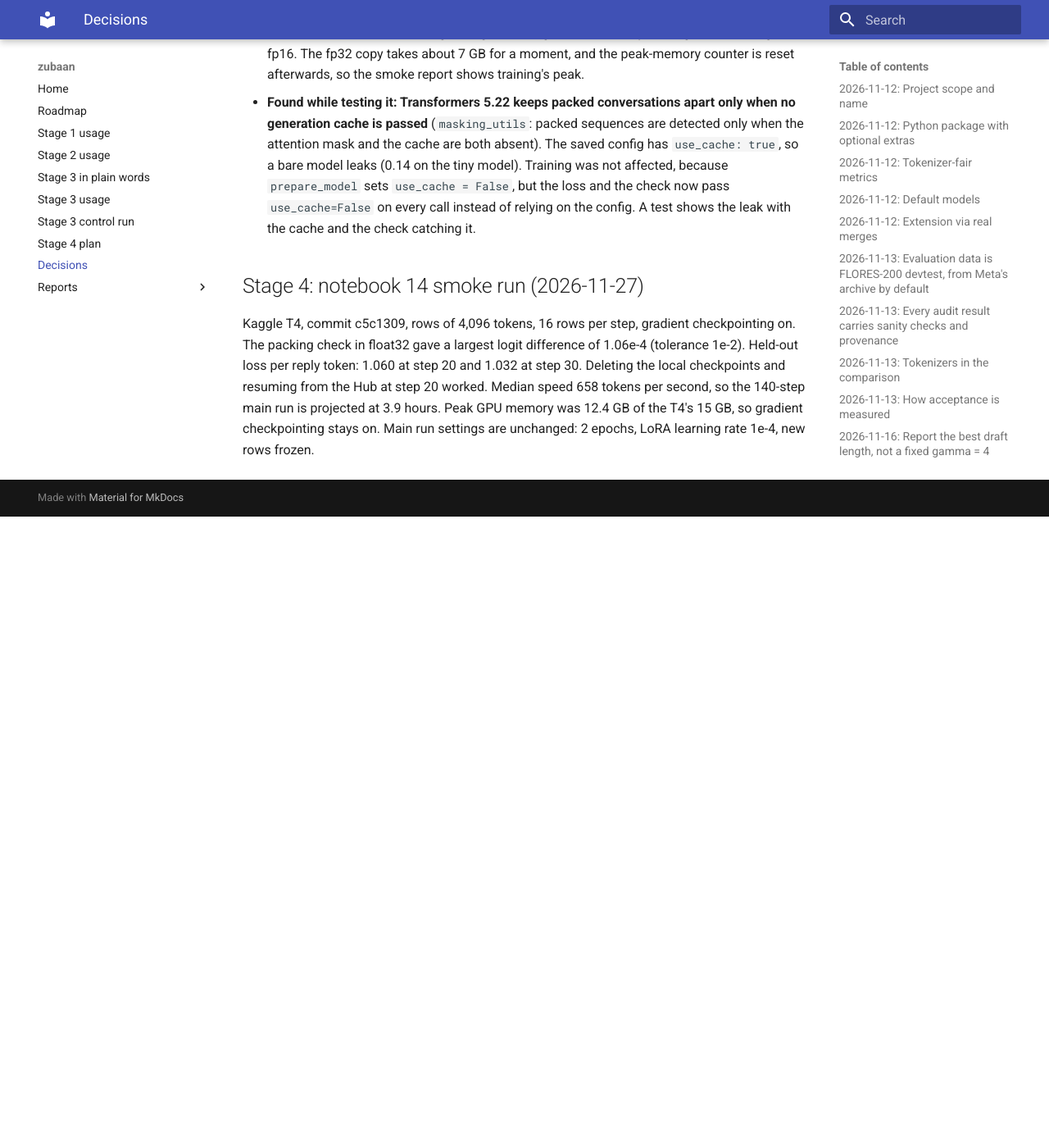
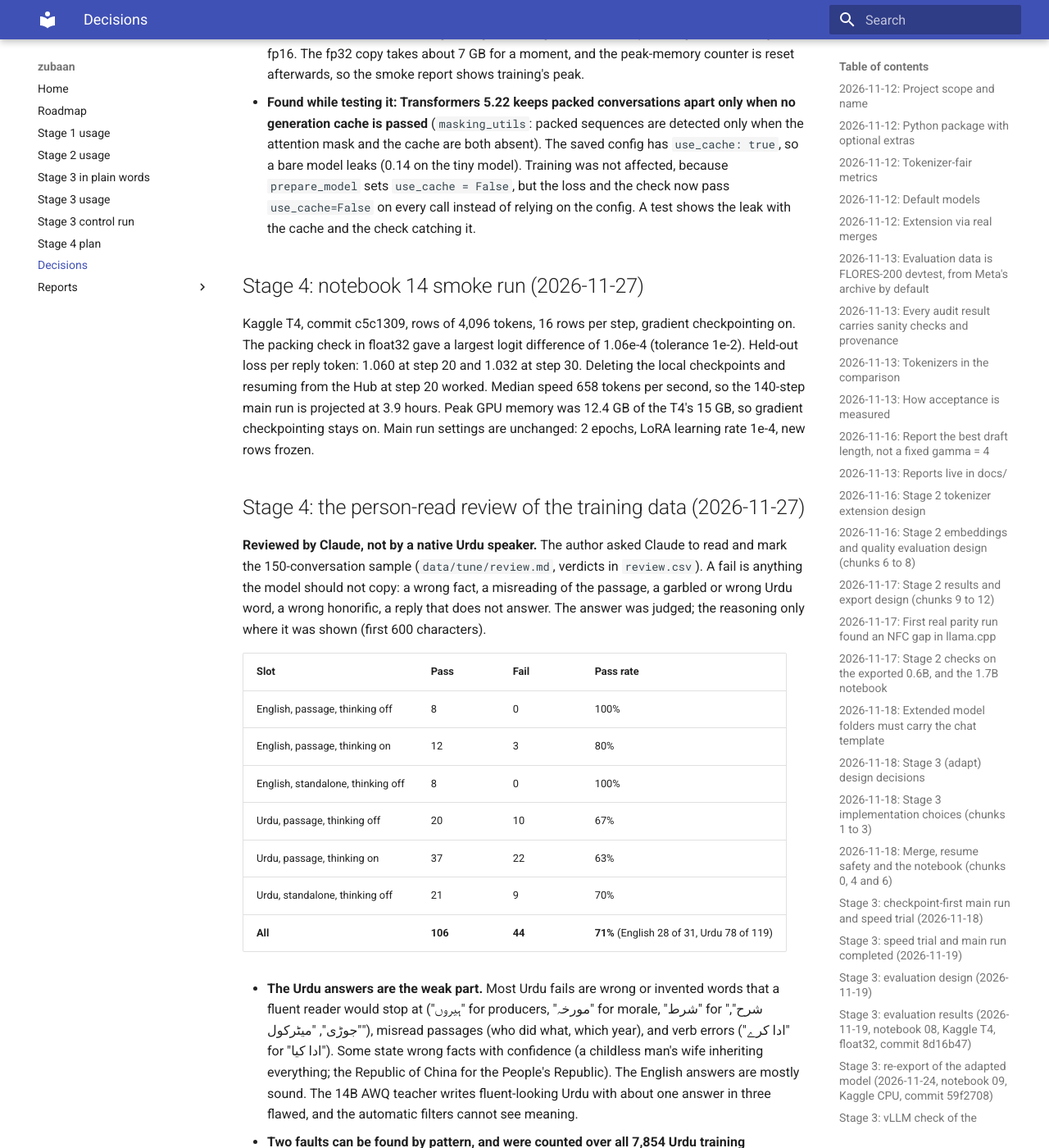
Before and after one commit to Hashir-Aziz123/zubaan, an MkDocs documentation site: the page built from docs/decisions.md, in a window 1280 px wide and 1400 px high, scrolled down 27113 px. Shown: the whole window at 82% size. Built offline with MkDocs 1.6.1 and Material for MkDocs 9.7.7, drawn with Linux system fonts in a browser that asks for light colours; before the commit the page ends 27743 px from its top, so only the background shows below that; some of the changed text lies outside the part shown.

Commit message:
docs: stage 4 review of the training data sample
Co-Authored-By: Claude Opus 5.5 <noreply@anthropic.com>

```diff
--- a/docs/decisions.md
+++ b/docs/decisions.md
@@ -381,3 +381,22 @@ The first smoke run of notebook 14 stopped before step 1: the packing check foun
 ## Stage 4: notebook 14 smoke run (2026-11-27)
 
 Kaggle T4, commit c5c1309, rows of 4,096 tokens, 16 rows per step, gradient checkpointing on. The packing check in float32 gave a largest logit difference of 1.06e-4 (tolerance 1e-2). Held-out loss per reply token: 1.060 at step 20 and 1.032 at step 30. Deleting the local checkpoints and resuming from the Hub at step 20 worked. Median speed 658 tokens per second, so the 140-step main run is projected at 3.9 hours. Peak GPU memory was 12.4 GB of the T4's 15 GB, so gradient checkpointing stays on. Main run settings are unchanged: 2 epochs, LoRA learning rate 1e-4, new rows frozen.
+
+## Stage 4: the person-read review of the training data (2026-11-27)
+
+**Reviewed by Claude, not by a native Urdu speaker.** The author asked Claude to read and mark the 150-conversation sample (`data/tune/review.md`, verdicts in `review.csv`). A fail is anything the model should not copy: a wrong fact, a misreading of the passage, a garbled or wrong Urdu word, a wrong honorific, a reply that does not answer. The answer was judged; the reasoning only where it was shown (first 600 characters).
+
+| Slot | Pass | Fail | Pass rate |
+| --- | --- | --- | --- |
+| English, passage, thinking off | 8 | 0 | 100% |
+| English, passage, thinking on | 12 | 3 | 80% |
+| English, standalone, thinking off | 8 | 0 | 100% |
+| Urdu, passage, thinking off | 20 | 10 | 67% |
+| Urdu, passage, thinking on | 37 | 22 | 63% |
+| Urdu, standalone, thinking off | 21 | 9 | 70% |
+| **All** | **106** | **44** | **71%** (English 28 of 31, Urdu 78 of 119) |
+
+- **The Urdu answers are the weak part.** Most Urdu fails are wrong or invented words that a fluent reader would stop at ("ہیروں" for producers, "مورخہ" for morale, "شرط" for "شرح", "جوڑی", "میٹرکول"), misread passages (who did what, which year), and verb errors ("ادا کرے" for "ادا کیا"). Some state wrong facts with confidence (a childless man's wife inheriting everything; the Republic of China for the People's Republic). The English answers are mostly sound. The 14B AWQ teacher writes fluent-looking Urdu with about one answer in three flawed, and the automatic filters cannot see meaning.
+- **Two faults can be found by pattern, and were counted over all 7,854 Urdu training conversations:** the Prophet's honorific ﷺ written after a companion's name (95 matches, nearly all real; samples 35 and 133) and letters from other scripts inside Urdu words, such as Thai or Devanagari (87, of which 6 also appear in the prompt and are legitimate). Together about 2% of the Urdu data.
+- **The main run was not stopped.** Removing the pattern faults would take out about 2% of the data and would not touch the semantic faults, and a changed data file means starting the 4-hour run again. The Stage 4 goal is chat behavior (answering with thinking on and off, replying in Urdu), which notebook 15 measures, plus check 6, a read of the replies next to the base model's. The data quality is a limitation to report: the student is trained on Urdu that is about two thirds clean, so it can learn the teacher's word errors and honorific errors.
+- **For any later regeneration:** add the honorific and foreign-script checks to `tune filter`, and consider a stronger Urdu teacher or a second-pass check of Urdu answers.
```
